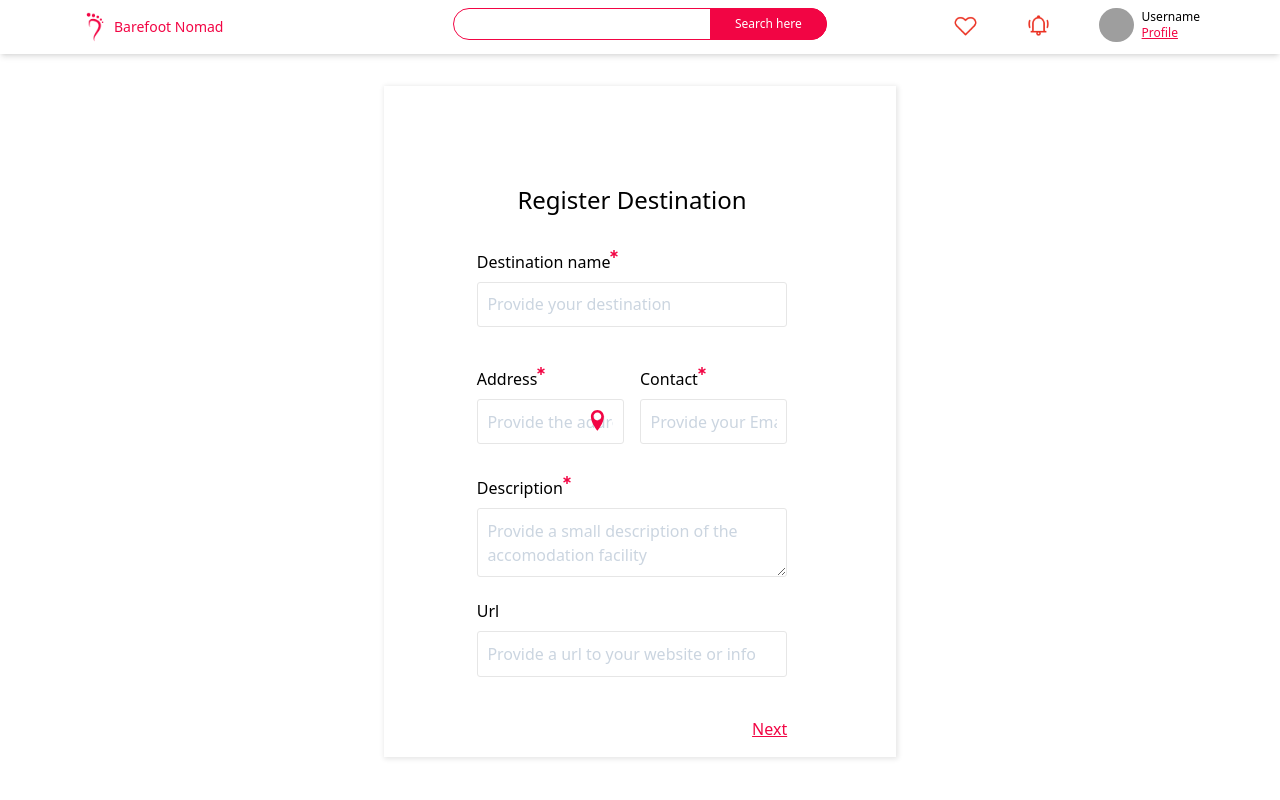
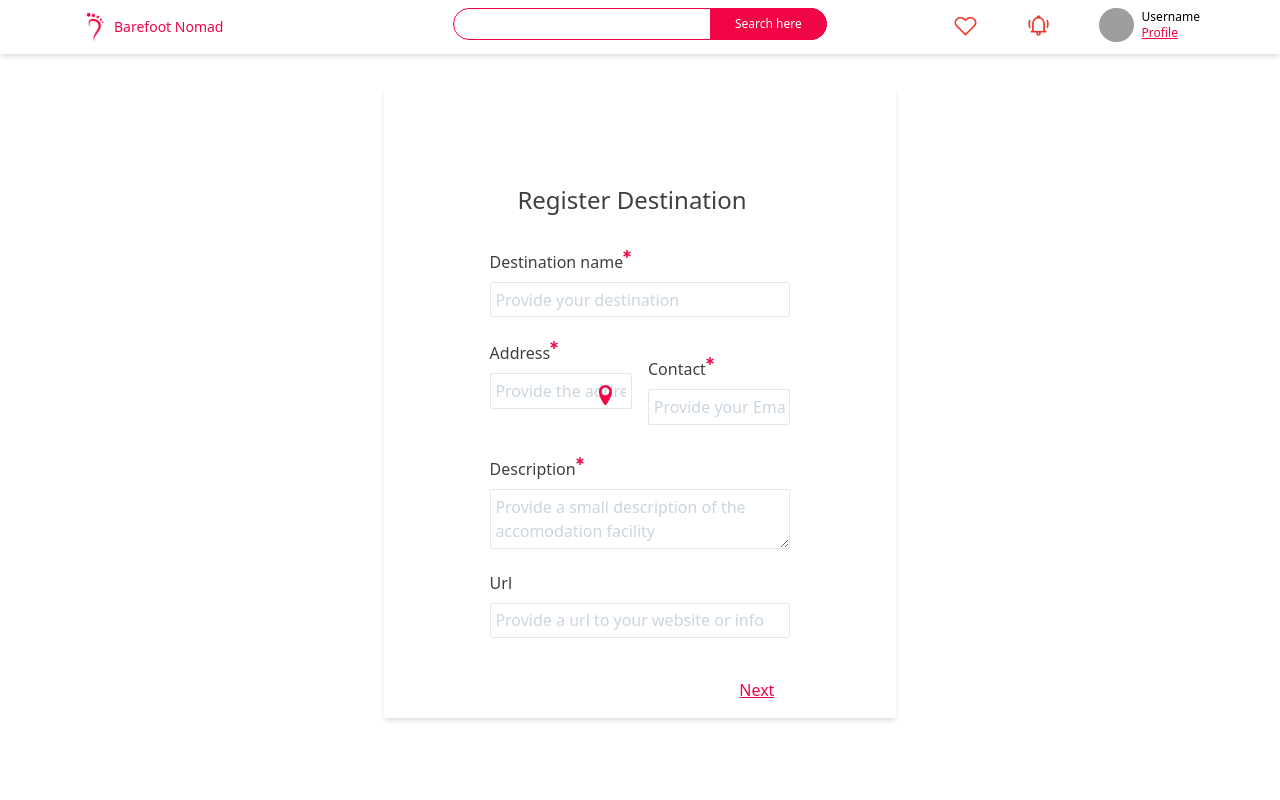
Before and after one commit to atlp-rwanda/rca-barefoot-team4-fe, a Next.js app: page /accomodation in a window 1280 px wide. Shown: the top 800 px of the page. Built offline with nearby package versions, Linux system fonts and the light colour scheme; grey boxes are pictures that could not be loaded.

Commit message:
feat: shift to tailwind css

```diff
--- a/next.config.js
+++ b/next.config.js
@@ -17,7 +17,4 @@ module.exports = withBundleAnalyzer({
   // So, the source code is "basePath-ready".
   // You can remove `basePath` if you don't need it.
   reactStrictMode: true,
-  sassOptions: {
-    fiber: false,
-  },
 });
--- a/src/pages/accomodation/assign-rooms.tsx
+++ b/src/pages/accomodation/assign-rooms.tsx
@@ -61,105 +61,94 @@ const AssignRooms = ({
 
   const theRooms = rooms.map((room, index) => {
     return (
-      <p className="assign-rooms__current-rooms__item" key={index}>
-        <span className="assign-rooms__current-rooms__item--name">
-          {room?.roomName}
-        </span>{' '}
+      <p
+        className="m-[.5rem] rounded-[5px] bg-[#f6f6f6] px-[.5rem] py-[0.4rem] sm:px-[1rem]"
+        key={index}
+      >
+        <span className="font-[600]">{room?.roomName}</span>{' '}
         <span>{room?.roomAmount?.toLocaleString()}</span>
       </p>
     );
   });
 
   return (
-    <div className="assign-rooms">
-      <div className="assign-rooms__form">
-        <h1 className="form-header">Register Destination</h1>
-        <div className="assign-rooms__form__group__items">
-          <div className="assign-rooms__form__group__items--1">
-            <label
-              className="assign-rooms__form__group--label"
-              htmlFor="room-name"
-            >
+    <div className="relative mx-auto my-[2rem] w-[40%] px-0 py-[4rem] text-[#3F3F3F] shadow-md">
+      <div className="relative m-auto w-[90%] rounded-sm px-[5rem] py-0">
+        <h1 className="pb-[1rem] pl-0 pr-[1rem] pt-[2rem] text-center text-[1.5rem] font-[500]">
+          Register Destination
+        </h1>
+        <div className="flex:[1_0_20%] mt-[1rem] sm:flex sm:items-end">
+          <div className="mr-[0.5rem] w-[35%]">
+            <label className="mx-0 my-[0.5rem] flex" htmlFor="room-name">
               Room name
             </label>
             <input
               type="text"
               name="roomName"
               id="room-name"
-              className="assign-rooms__form__group--input"
+              className="w-full rounded-sm border-[1px] border-[#e6e6e6] p-[0.3rem] focus:outline-none"
               onChange={(e) => handleChange(e)}
               value={newRoom.roomName}
             />
           </div>
 
-          <div className="assign-rooms__form__group__items--2">
-            <label
-              className="assign-rooms__form__group--label"
-              htmlFor="room-amount"
-            >
+          <div className="mr-[1rem] w-[30%]">
+            <label className="mx-0 my-[0.5rem] flex" htmlFor="room-amount">
               Room amount
             </label>
             <input
               type="text"
               name="roomAmount"
               id="room-amount"
-              className="assign-rooms__form__group--input"
+              className="w-full rounded-sm border-[1px] border-[#e6e6e6] p-[0.3rem] focus:outline-none"
               onChange={(e) => handleChange(e)}
               value={newRoom.roomAmount}
             />
           </div>
 
-          <div className="assign-rooms__form__group__items--3">
-            <label
-              className="assign-rooms__form__group--label"
-              htmlFor="num-rooms"
-            >
+          <div className="mr-[2rem] w-[25%]">
+            <label className="mx-0 my-[0.5rem] flex" htmlFor="num-rooms">
               Nbr of Rooms
             </label>
             <input
               type="text"
               name="numberOfRooms"
               id="num-rooms"
-              className="assign-rooms__form__group--input"
+              className="w-full rounded-sm border-[1px] border-[#e6e6e6] p-[0.3rem] focus:outline-none"
               onChange={(e) => handleChange(e)}
               value={newRoom.numberOfRooms}
             />
           </div>
 
-          <div className="assign-rooms__form__group__items--4">
-            <FaPlusSquare
-              className="assign-rooms--add-btn"
-              onClick={() => addRoom(newRoom)}
-            />
-          </div>
+          <FaPlusSquare
+            className="cursor-pointer text-4xl text-[#f20544]"
+            onClick={() => addRoom(newRoom)}
+          />
         </div>
 
         {/* Current rooms */}
-        <div className="assign-rooms__current-rooms">{theRooms}</div>
+        <div className="mt-[1.5rem] flex w-full flex-wrap">{theRooms}</div>
 
-        <div className="assign-rooms__form__group">
-          <label
-            className="assign-rooms__form__group--label"
-            htmlFor="location-image"
-          >
+        <div className="my-[1rem]">
+          <label className="mx-0 my-[0.5rem] flex" htmlFor="location-image">
             Location Image
           </label>
 
-          <div className="assign-rooms__form__group__upload">
+          <div className="relative flex flex-col items-center border-[1px] border-dashed border-[#d8d7d7] px-0 py-[3rem]">
             <input
               type="file"
               name="location_image"
               id="location-image"
-              className="assign-rooms__form__group__upload--file-input file-1"
+              className="mb-[0.3rem] opacity-0"
             />
             <input
               type="file"
               name="location_image"
               id="location-image"
-              className="assign-rooms__form__group__upload--file-input"
+              className="mb-[0.3rem] opacity-0"
             />
-            <FaCloudUploadAlt className="assign-rooms__form__group__upload--icon" />
-            <p className="assign-rooms__form__group__upload--text">
+            <FaCloudUploadAlt className=" absolute top-[20%] -z-10 cursor-pointer text-5xl text-[#d9d9d9]" />
+            <p className="absolute top-[40%] -z-10 cursor-pointer px-0 py-[1rem] underline">
               Click to upload or drag and drop
             </p>
           </div>
@@ -167,7 +156,7 @@ const AssignRooms = ({
 
         <button
           type="submit"
-          className="assign-rooms__form--submit-btn"
+          className="mx-0 my-[0.8rem] w-full rounded-[5px] bg-[#f20544] p-[0.5rem] text-white"
           onClick={(e) => handleSubmit(e)}
         >
           Submit
@@ -178,7 +167,7 @@ const AssignRooms = ({
         onClick={() => {
           setPage(page - 1);
         }}
-        className="assign-rooms--back-btn"
+        className="absolute left-0 px-[7.5rem] py-[1rem] underline"
       >
         Back
       </button>
--- a/src/pages/accomodation/register-destination.tsx
+++ b/src/pages/accomodation/register-destination.tsx
@@ -30,14 +30,13 @@ const RegisterDestination = ({
   }
 
   return (
-    <div className="create-accomodation">
-      <div className="create-accomodation__form">
-        <h1 className="form-header">Register Destination</h1>
-        <div className="create-accomodation__form__group">
-          <label
-            className="create-accomodation__form__group--label"
-            htmlFor="dest-name"
-          >
+    <div className="relative mx-auto my-[2rem] w-[40%] px-0 py-[4rem] text-[#3F3F3F] shadow-md">
+      <div className="relative m-auto w-[90%] rounded-sm px-[1rem] py-0 sm:px-[5rem]">
+        <h1 className="pb-[1rem] pl-0 pr-[1rem] pt-[2rem] text-center text-[1.5rem] font-[500]">
+          Register Destination
+        </h1>
+        <div className="mx-0 my-[1rem]">
+          <label className="mx-0 my-[0.5rem] flex" htmlFor="dest-name">
             Destination name
             <RequiredMark />
           </label>
@@ -48,16 +47,13 @@ const RegisterDestination = ({
             name="destinationName"
             placeholder="Provide your destination"
             id="dest-name"
-            className="create-accomodation__form__group--input"
+            className="w-full rounded-sm border-[1px] border-[#e6e6e6] p-[0.3rem] focus:outline-none"
           />
         </div>
 
-        <div className="create-accomodation__form--double-group">
-          <div className="create-accomodation__form__group location">
-            <label
-              className="create-accomodation__form__group--label"
-              htmlFor="address"
-            >
+        <div className="flex flex-col sm:flex-row">
+          <div className="relative mr-[1rem]">
+            <label className="mx-0 my-[0.5rem] flex" htmlFor="address">
               Address
               <RequiredMark />
             </label>
@@ -68,16 +64,13 @@ const RegisterDestination = ({
               name="address"
               placeholder="Provide the address"
               id="address"
-              className="create-accomodation__form__group--input"
+              className="w-full rounded-sm border-[1px] border-[#e6e6e6] p-[0.3rem] focus:outline-none"
             />
-            <ImLocation className="create-accomodation__form__group--icon" />
+            <ImLocation className="absolute right-[1rem] top-[3.2rem] text-[1.3rem] text-[#f20544]" />
           </div>
 
-          <div className="create-accomodation__form__group">
-            <label
-              className="create-accomodation__form__group--label"
-              htmlFor="contact"
-            >
+          <div className="mx-0 my-[1rem]">
+            <label className="mx-0 my-[0.5rem] flex" htmlFor="contact">
               Contact
               <RequiredMark />
             </label>
@@ -88,15 +81,12 @@ const RegisterDestination = ({
               name="contact"
               placeholder="Provide your Email or Phone number"
               id="contact"
-              className="create-accomodation__form__group--input"
+              className="w-full rounded-sm border-[1px] border-[#e6e6e6] p-[0.3rem] focus:outline-none"
             />
           </div>
         </div>
-        <div className="create-accomodation__form__group">
-          <label
-            className="create-accomodation__form__group--label"
-            htmlFor="description"
-          >
+        <div className="mx-0 my-[1rem]">
+          <label className="mx-0 my-[0.5rem] flex" htmlFor="description">
             Description
             <RequiredMark />
           </label>
@@ -107,15 +97,12 @@ const RegisterDestination = ({
             // rows="3"
             id="description"
             placeholder="Provide a small description of the accomodation facility"
-            className="create-accomodation__form__group--input description"
+            className="w-full rounded-sm border-[1px] border-[#e6e6e6] p-[0.3rem] focus:outline-none"
           ></textarea>
         </div>
 
-        <div className="create-accomodation__form__group">
-          <label
-            className="create-accomodation__form__group--label"
-            htmlFor="dest-url"
-          >
+        <div className="mx-0 my-[1rem]">
+          <label className="mx-0 my-[0.5rem] flex" htmlFor="dest-url">
             Url
           </label>
           <input
@@ -125,14 +112,14 @@ const RegisterDestination = ({
             name="websiteUrl"
             placeholder="Provide a url to your website or info"
             id="dest-url"
-            className="create-accomodation__form__group--input"
+            className="w-full rounded-sm border-[1px] border-[#e6e6e6] p-[0.3rem] focus:outline-none"
           />
         </div>
         <button
           onClick={() => {
             setPage(page + 1);
           }}
-          className="create-accomodation__form--next-btn"
+          className="absolute right-0 px-[6rem] py-[1.5rem] text-[#f20544] underline"
         >
           Next
         </button>
--- a/src/styles/accomodation/_assignRooms.scss
+++ b/src/styles/accomodation/_assignRooms.scss
@@ -78,7 +78,7 @@
           position: absolute;
           top: 20%;
           z-index: -10;
-          color: rgb(217, 217, 217);
+          color: #d9d9d9;
           cursor: pointer;
         }
 
@@ -140,7 +140,7 @@
       background-color: #f6f6f6;
       border-radius: 3px;
       padding: 0.4rem 1rem;
-      margin: .5rem .5rem;
+      margin: .5rem;
 
       @include respond(phone){
         padding: 0.4rem .5rem;
```
